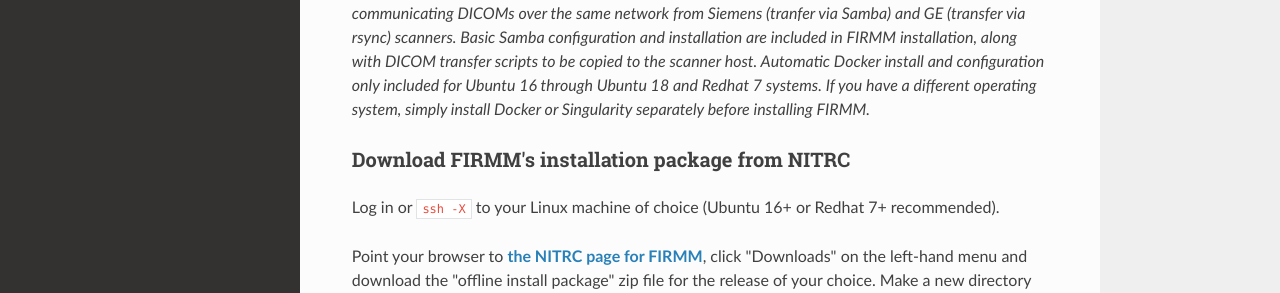
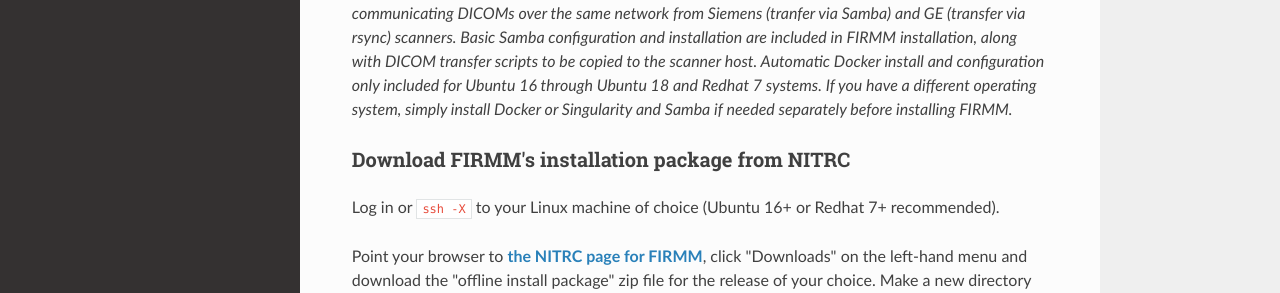
Before and after one commit to FIRMMsoftware/firmm_docs, an MkDocs documentation site: the page built from docs/installation.md, in a window 1280 px wide and 900 px high. Shown: the part 497-790 px from the top of the window. Built offline with MkDocs 1.6.1, drawn with Linux system fonts in a browser that asks for light colours; nearby versions of some CDN libraries; old or Windows-style settings are respelled for this version of MkDocs; some of the changed text lies outside the part shown.

Commit message:
Add Samba note

```diff
--- a/docs/installation.md
+++ b/docs/installation.md
@@ -4,7 +4,7 @@
 
 A Linux system capable of running either Docker or Singularity for FIRMM software and either Samba or rsync for DICOM transfer.
 
-**NOTE**: *FIRMM has been tested with several different flavors of Linux operating systems by communicating DICOMs over the same network from Siemens (tranfer via Samba) and GE (transfer via rsync) scanners.  Basic Samba configuration and installation are included in FIRMM installation, along with DICOM transfer scripts to be copied to the scanner host.  Automatic Docker install and configuration only included for Ubuntu 16 through Ubuntu 18 and Redhat 7 systems.  If you have a different operating system, simply install Docker or Singularity separately before installing FIRMM.*
+**NOTE**: *FIRMM has been tested with several different flavors of Linux operating systems by communicating DICOMs over the same network from Siemens (tranfer via Samba) and GE (transfer via rsync) scanners.  Basic Samba configuration and installation are included in FIRMM installation, along with DICOM transfer scripts to be copied to the scanner host.  Automatic Docker install and configuration only included for Ubuntu 16 through Ubuntu 18 and Redhat 7 systems.  If you have a different operating system, simply install Docker or Singularity and Samba if needed separately before installing FIRMM.*
 
 ### Download FIRMM's installation package from NITRC
 
```
